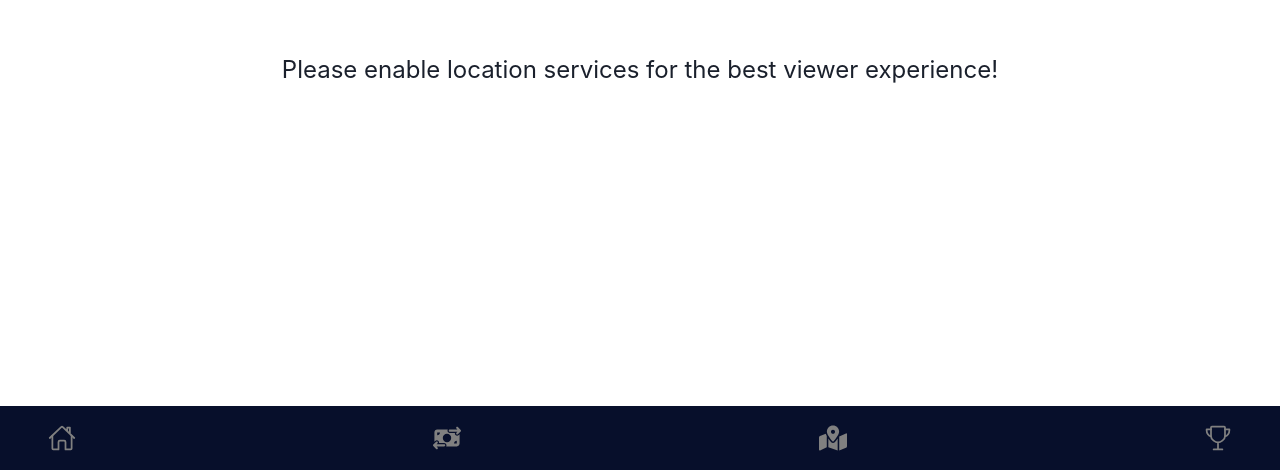
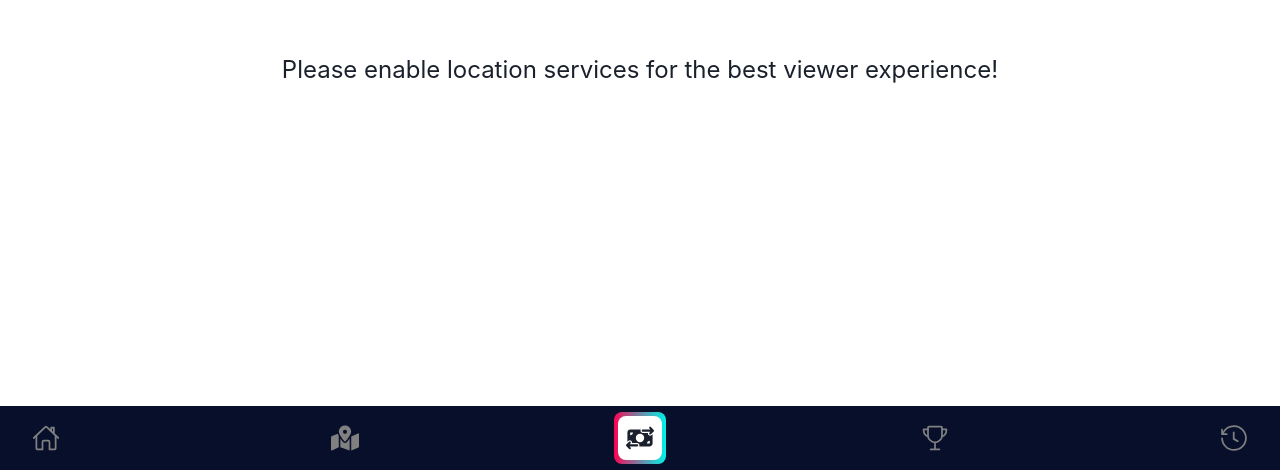
Before and after one commit to Project-Hackathons/tiktok-techjam, a Next.js app in the folder frontend/: page /map in a window 1280 px wide. Shown: the part 330-800 px from the top of the page. Built offline with nearby package versions, Linux system fonts and the light colour scheme; no server answers; some icons are missing.

Commit message:
navbar changes

```diff
--- a/frontend/src/components/Navbar/index.tsx
+++ b/frontend/src/components/Navbar/index.tsx
@@ -3,6 +3,8 @@ import { useRouter } from "next/router";
 import { IoHomeOutline, IoTrophyOutline } from "react-icons/io5";
 import { FaMoneyBillTransfer } from "react-icons/fa6";
 import { FaMapMarkedAlt } from "react-icons/fa";
+import { MdHistory } from "react-icons/md";
+import { GoHistory } from "react-icons/go";
 
 const Navbar = () => {
   const Router = useRouter();
@@ -10,7 +12,7 @@ const Navbar = () => {
     <Flex bg="#070F2B" position="fixed" bottom="0" zIndex="9999">
       <Flex
         h="4rem"
-        px="2rem"
+        px="1rem"
         py="2rem" //changes based on whether or not we wna include text
         w="100vw"
         shadow="xl"
@@ -39,22 +41,6 @@ const Navbar = () => {
           cursor="pointer"
           _hover={{ bg: "gray.900" }}
           onClick={() => {
-            Router.push("/pay");
-          }}
-          p="1rem"
-          borderRadius="0.5rem"
-        >
-          <VStack gap="0.25rem">
-            <FaMoneyBillTransfer size="1.75rem" color="gray" />
-            {/* <Text color="gray">Transfer</Text> */}
-          </VStack>
-        </Flex>
-        <Flex
-          justifyContent="center"
-          alignItems="center"
-          cursor="pointer"
-          _hover={{ bg: "gray.900" }}
-          onClick={() => {
             Router.push("/map");
           }}
           p="1rem"
@@ -64,6 +50,35 @@ const Navbar = () => {
             <FaMapMarkedAlt size="1.75rem" color="gray" />
             {/* <Text color="gray">Map</Text> */}
           </VStack>
+        </Flex>
+        <Flex
+          justifyContent="center"
+          alignItems="center"
+          cursor="pointer"
+          onClick={() => {
+            Router.push("/map");
+          }}
+          p="0.25rem"
+          bgGradient="linear(to-r, #ff0050, 45%, #00f2ea)"
+          borderRadius="0.5rem"
+        >
+          <Flex
+            justifyContent="center"
+            alignItems="center"
+            cursor="pointer"
+            _hover={{ bg: "gray.200" }}
+            onClick={() => {
+              Router.push("/pay");
+            }}
+            bg="white"
+            p="0.5rem"
+            borderRadius="0.5rem"
+          >
+            <VStack gap="0.25rem">
+              <FaMoneyBillTransfer size="1.75rem" />
+              {/* <Text color="gray">Pay</Text> */}
+            </VStack>
+          </Flex>
         </Flex>
         <Flex
           justifyContent="center"
@@ -81,6 +96,22 @@ const Navbar = () => {
             {/* <Text color="gray">Rewards</Text> */}
           </VStack>
         </Flex>
+        <Flex
+          justifyContent="center"
+          alignItems="center"
+          cursor="pointer"
+          _hover={{ bg: "gray.900" }}
+          onClick={() => {
+            Router.push("/history");
+          }}
+          p="1rem"
+          borderRadius="0.5rem"
+        >
+          <VStack gap="0.25rem">
+            <GoHistory size="1.75rem" color="gray" />
+            {/* <Text color="gray">History</Text> */}
+          </VStack>
+        </Flex>
       </Flex>
     </Flex>
   );
```
